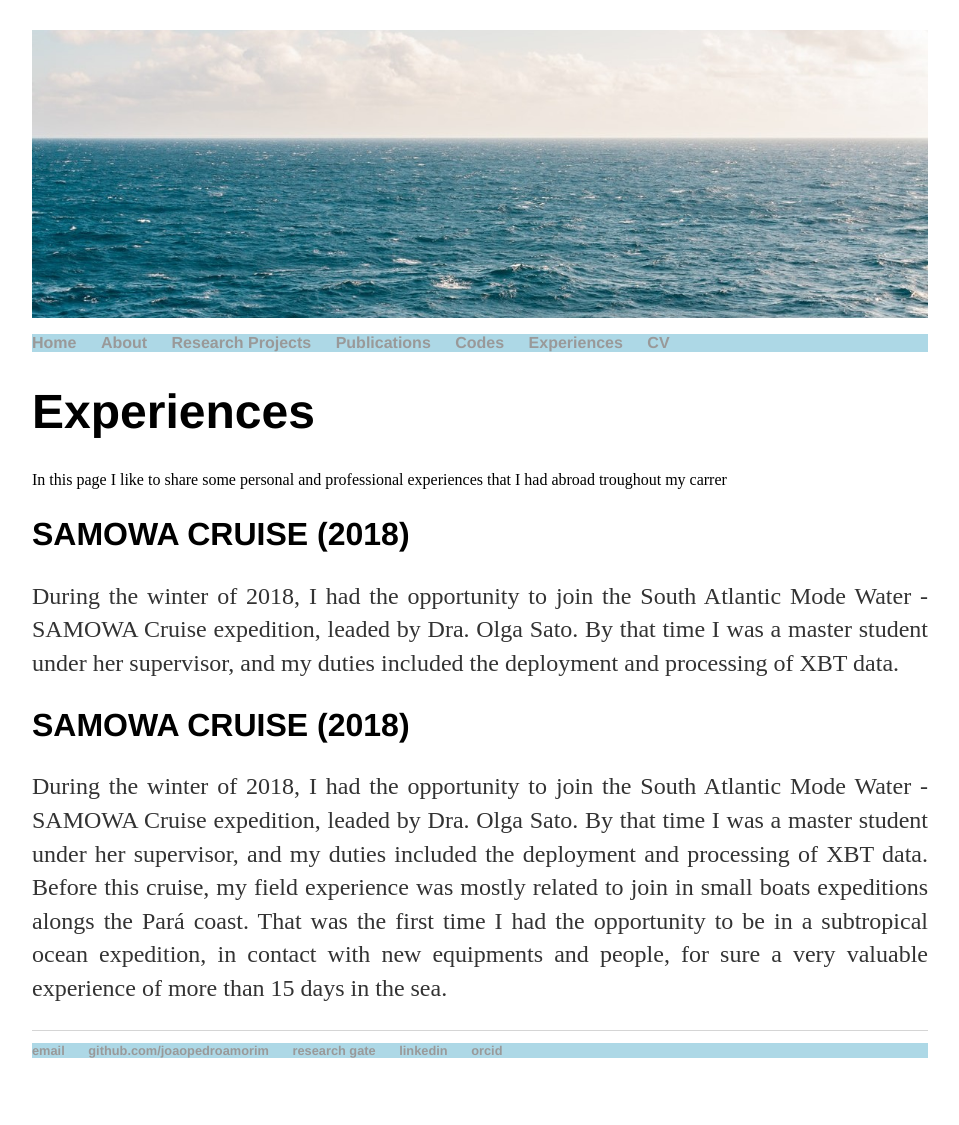
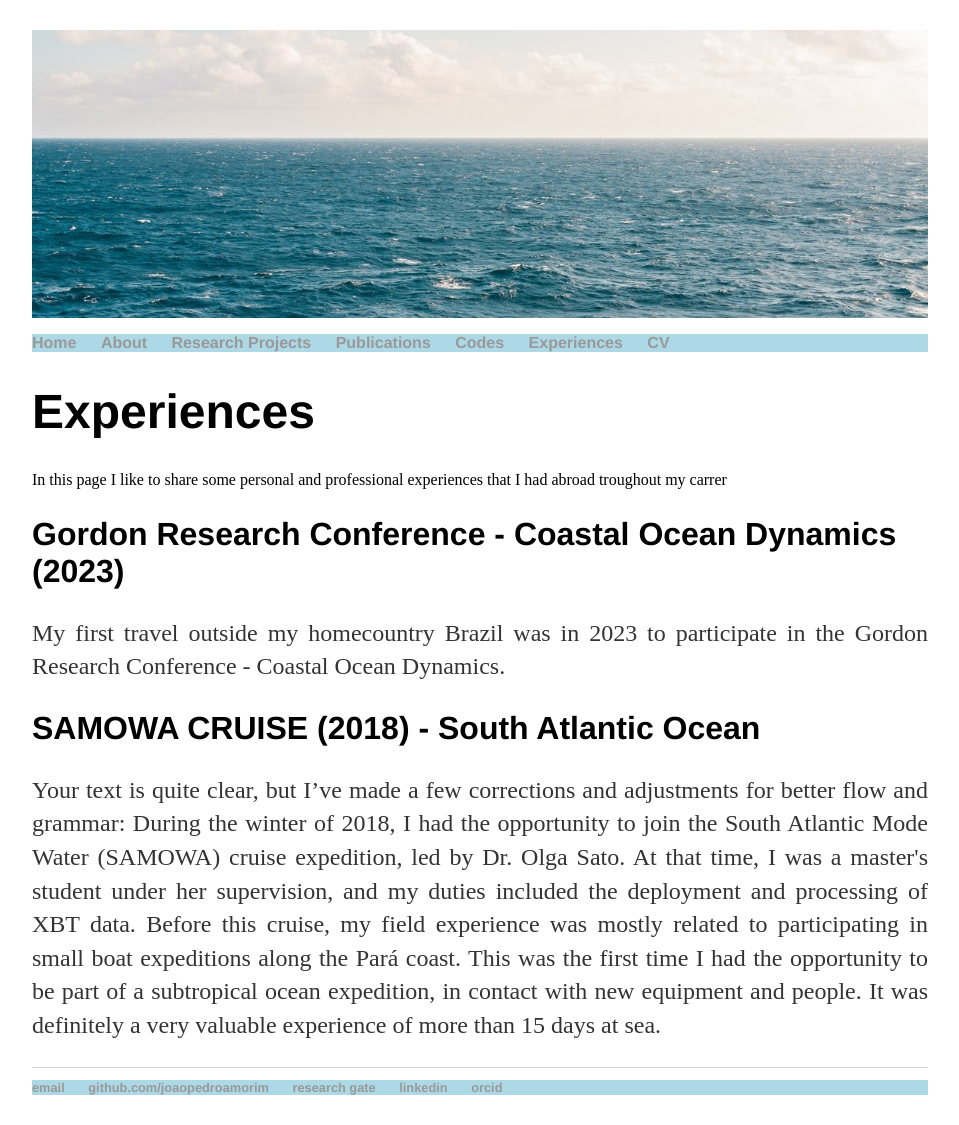
Before and after one commit to joaopedroamorim/joaopedroamorim.github.io, a Jekyll site: the page built from experiences/index.html, in a window 1280 px wide. Shown: the whole page, without its empty margins (160-1119 px from the left). Built offline with Jekyll 4.4.1, drawn with Linux system fonts in a browser that asks for light colours; before the commit the page ends 1088 px from its top, so only the background shows below that.

Commit message:
Update index.html

```diff
--- a/experiences/index.html
+++ b/experiences/index.html
@@ -8,16 +8,17 @@ permalink: /experiences/
 	In this page I like to share some personal and professional experiences that I had abroad troughout my carrer
 
 	<div class = "blurb">
-		<h2> SAMOWA CRUISE (2018) </h2>
-		<p align = "justify"> During the winter of 2018, I had the opportunity to join the South Atlantic Mode Water - SAMOWA Cruise expedition, leaded by Dra. Olga Sato. By that time I was a master student under her supervisor, and my duties included
-			the deployment and processing of XBT data.
+		<h2> Gordon Research Conference - Coastal Ocean Dynamics (2023) </h2>
+		<p align = "justify"> My first travel outside my homecountry Brazil was in 2023 to participate in the Gordon Research Conference - Coastal Ocean Dynamics.
 		</p>
 	</div><!--/.blurb -->
 
 
 	<div class = "blurb">
-		<h2> SAMOWA CRUISE (2018) </h2>
-		<p align = "justify"> During the winter of 2018, I had the opportunity to join the South Atlantic Mode Water - SAMOWA Cruise expedition, leaded by Dra. Olga Sato. By that time I was a master student under her supervisor, and my duties included
-			the deployment and processing of XBT data. Before this cruise, my field experience was mostly related to join in small boats expeditions alongs the Pará coast. That was the first time I had the opportunity to be in a subtropical ocean expedition, in contact with new equipments and people, for sure a very valuable experience of more than 15 days in the sea.
+		<h2> SAMOWA CRUISE (2018) - South Atlantic Ocean </h2>
+		<p align = "justify">
+Your text is quite clear, but I’ve made a few corrections and adjustments for better flow and grammar:
+
+During the winter of 2018, I had the opportunity to join the South Atlantic Mode Water (SAMOWA) cruise expedition, led by Dr. Olga Sato. At that time, I was a master's student under her supervision, and my duties included the deployment and processing of XBT data. Before this cruise, my field experience was mostly related to participating in small boat expeditions along the Pará coast. This was the first time I had the opportunity to be part of a subtropical ocean expedition, in contact with new equipment and people. It was definitely a very valuable experience of more than 15 days at sea.
 		</p>
 	</div><!--/.blurb -->
```
